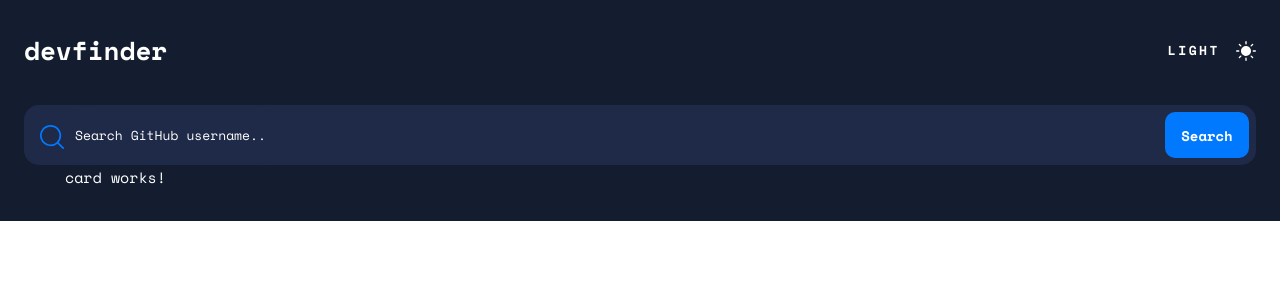
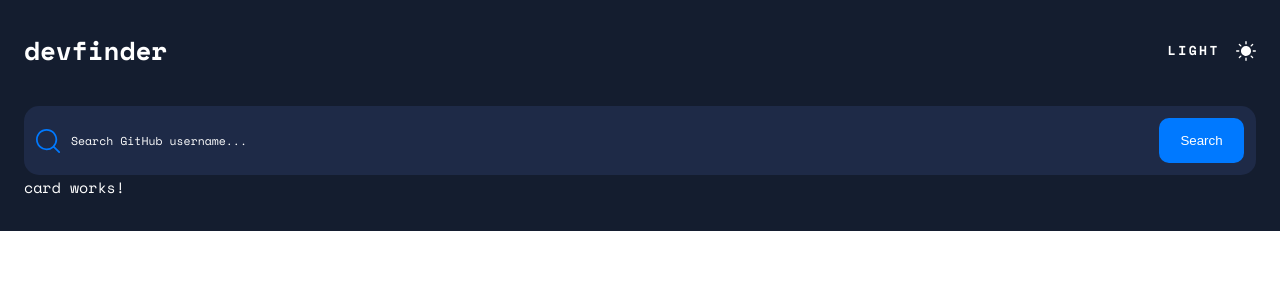
Before and after one commit to MoodyJW/fe-mentor-github-user-search, an Angular app: page / in a window 1280 px wide. Shown: the top 300 px of the page. Built offline with nearby package versions, Linux system fonts and the light colour scheme.

Commit message:
significantly improved search bar code/styles

```diff
--- a/src/app/app.component.html
+++ b/src/app/app.component.html
@@ -1,11 +1,13 @@
 <body class="{{ theme }}">
-  <header>
-    <div class="header-container">
-      <h1>devfinder</h1>
-      <app-theme-toggle (themeToggled)="toggleTheme($event)"></app-theme-toggle>
-    </div>
-  </header>
   <main>
+    <header>
+      <div class="header-container">
+        <h1>devfinder</h1>
+        <app-theme-toggle
+          (themeToggled)="toggleTheme($event)"
+        ></app-theme-toggle>
+      </div>
+    </header>
     <app-search-bar></app-search-bar>
     <article>
       <app-card></app-card>
--- a/src/app/app.component.scss
+++ b/src/app/app.component.scss
@@ -11,6 +11,7 @@ body {
     display: flex;
     align-items: center;
     justify-content: space-between;
+    margin-bottom: 36px;
 
     h1 {
       font-size: 26px;
--- a/src/app/components/search-bar/search-bar.component.html
+++ b/src/app/components/search-bar/search-bar.component.html
@@ -1,18 +1,17 @@
-<form class="search-wrapper cf">
-  <div class="search-icon">
+<form class="search-form">
+  <div class="input-container">
     <svg height="24" width="25" xmlns="http://www.w3.org/2000/svg">
       <path
         d="M10.609 0c5.85 0 10.608 4.746 10.608 10.58 0 2.609-.952 5-2.527 6.847l5.112 5.087a.87.87 0 01-1.227 1.233l-5.118-5.093a10.58 10.58 0 01-6.848 2.505C4.759 21.16 0 16.413 0 10.58 0 4.747 4.76 0 10.609 0zm0 1.74c-4.891 0-8.87 3.965-8.87 8.84 0 4.874 3.979 8.84 8.87 8.84a8.855 8.855 0 006.213-2.537l.04-.047a.881.881 0 01.058-.053 8.786 8.786 0 002.558-6.203c0-4.875-3.979-8.84-8.87-8.84z"
         fill="#0079ff"
       />
     </svg>
+    <input
+      type="text"
+      class="search-input"
+      placeholder="Search GitHub username..."
+      autocomplete="off"
+    />
   </div>
-  <input
-    (focus)="onFocus()"
-    (blur)="onBlur()"
-    type="text"
-    placeholder="Search GitHub username..."
-    [style.box-shadow]="'none'"
-  />
-  <button type="submit" [style.background-color]="buttonColor">Search</button>
+  <button class="search-button" type="submit">Search</button>
 </form>
--- a/src/app/components/search-bar/search-bar.component.scss
+++ b/src/app/components/search-bar/search-bar.component.scss
@@ -1,98 +1,48 @@
-.cf:before,
-.cf:after {
-  content: "";
-  display: table;
-}
-
-.cf:after {
-  clear: both;
-}
-
-.cf {
-  zoom: 1;
-}
-
-.search-wrapper {
+.search-form {
   width: 100%;
-  height: 60px;
-  margin: 35px 0 0 0;
+  display: flex;
+  align-items: center;
+  justify-content: space-between;
   border-radius: 15px;
-  background-color: var(--card-bg);
+  background: var(--card-bg);
+  width: 100%;
+  padding: 0.75rem;
+  gap: 0.5rem;
   box-shadow: var(--input-box-shadow);
 
-  .search-icon {
-    float: left;
-    position: relative;
-    margin: 20px 0 20px 16px;
-  }
+  .input-container {
+    width: min(87.2%, 32rem);
+    display: flex;
+    align-items: center;
+    gap: 10px;
 
-  input {
-    width: 200px;
-    height: 60px;
-    padding: 10px 10px 10px 0;
-    margin: 0 0 0 10px;
-    float: left;
-    color: var(--primary-text);
-    font-size: 13px;
-    font-family: "Space Mono", monospace;
-    border: 0;
-    background-color: var(--card-bg);
-    border-radius: 15px;
-    border-top-style: none;
+    .search-input {
+      width: 80%;
+      font-size: 11.5px;
+      font-family: "Space Mono", monospace;
+      outline: none;
+      border: 0;
+      background: inherit;
+      color: var(--primary-text);
 
-    &:focus {
-      outline: 0;
+      &::-webkit-input-placeholder {
+        color: var(--primary-text);
+      }
     }
   }
 
-  input::-webkit-input-placeholder {
-    color: var(--primary-text);
-    font-weight: 400;
-    font-style: normal;
-  }
+  .search-button {
+    padding: 12.5px 16px;
+    width: 85px;
+    height: 45px;
+    border-radius: 10px;
+    color: white;
+    border: none;
+    background: var(--button-bg);
 
-  input:-moz-placeholder {
-    color: var(--primary-text);
-    font-weight: 400;
-    font-style: normal;
-  }
-
-  input:-ms-input-placeholder {
-    color: var(--primary-text);
-    font-weight: 400;
-    font-style: normal;
-    border-style: none;
-  }
-
-  button {
-    border: none;
-    border-radius: 10px;
-    background-color: var(--button-bg);
-    color: white;
-    width: 84px;
-    height: 46px;
-    overflow: visible;
-    position: relative;
-    float: right;
-    margin: 7px 7px 7px 0;
-    padding: 0;
-    cursor: pointer;
-    font-family: "Space Mono", monospace;
-    font-weight: 700;
-    font-size: 14px;
-
-    &:active,
-    &:focus,
-    &:hover,
-    &:focus:before,
-    &:active:before {
-      background: var(--button-hover-bg) !important;
-      outline: 0;
+    &:hover {
+      cursor: pointer;
+      background: var(--button-hover-bg);
     }
   }
-
-  button::-moz-focus-inner {
-    border: 0;
-    padding: 0;
-  }
 }
```
